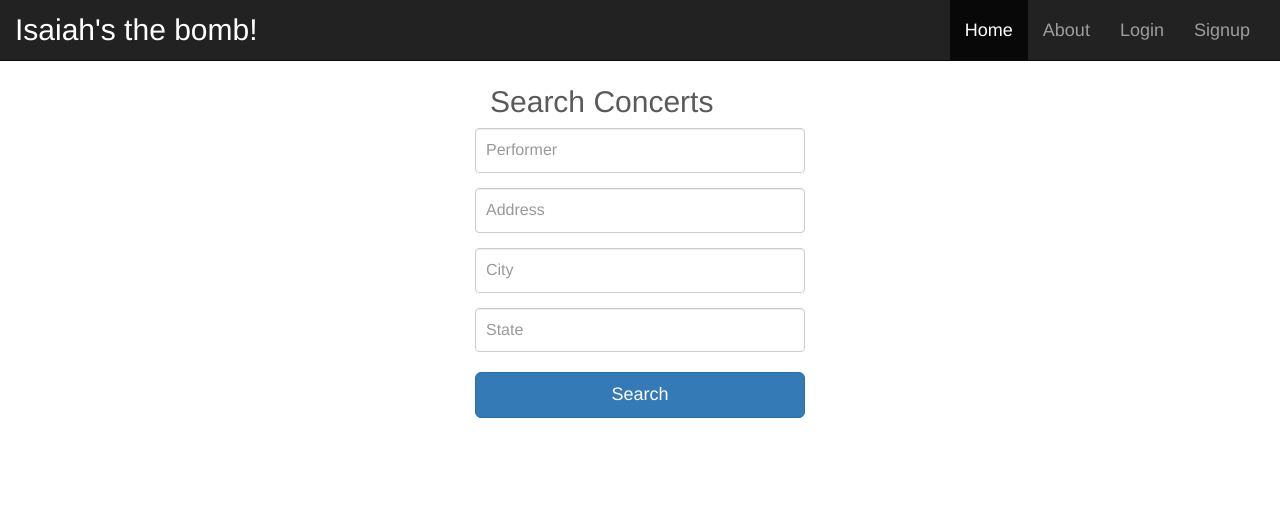
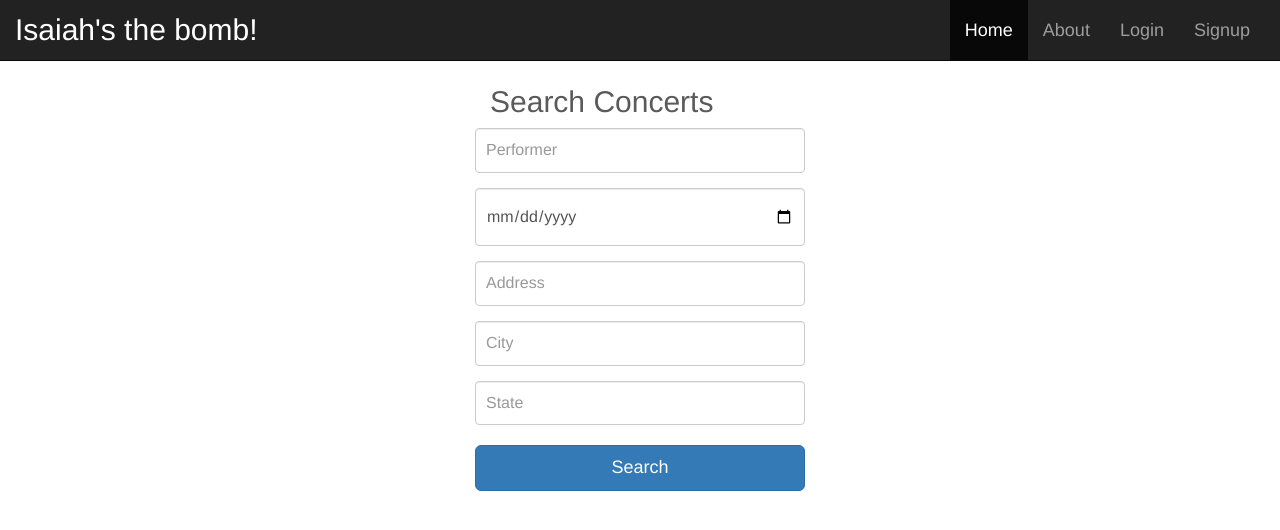
Before and after one commit to flysaiah/Busker-database, a Flask app: page /search/concerts in a window 1280 px wide. Shown: the top 530 px of the page. Run offline with Flask 2, Linux system fonts and the light colour scheme; some libraries are stand-ins or nearby versions.

Commit message:
Date funcionality now works

```diff
--- a/forms.py
+++ b/forms.py
@@ -1,5 +1,5 @@
 from flask.ext.wtf import Form
-from wtforms.fields import StringField, BooleanField, PasswordField
+from wtforms.fields import StringField, BooleanField, PasswordField, DateField
 from wtforms.validators import Required, ValidationError, Optional
 from model import db, User, Performer, Concert
 
@@ -16,7 +16,7 @@ def uniqueperformercheck(form, field):
 		raise ValidationError("Sorry, that email is already in use for an account.")
 
 def semiOptional(form, field):
-	if field.data == "" and form.bycity.data == "" and form.bystate.data == "" and form.byperformer.data == "":
+	if field.data == "" and form.bycity.data == "" and form.bystate.data == "" and form.byperformer.data == "" and form.bydate.data is None:
 		raise ValidationError("Sorry, you must fill in at least one of the fields.")
 
 def realPerformer(form, field):
@@ -28,7 +28,7 @@ def realPerformer(form, field):
 
 def realPerformerName(form, field):
 	pname = field.data
-	if Performer.query.filter_by(name=pname).all() is None:
+	if Performer.query.filter_by(name=pname).first() is None:
 		raise ValidationError("Sorry, we have no record of that performer.")
 
 def passwordCheck(form, field):
@@ -54,6 +54,7 @@ def passwordCheck(form, field):
 				raise ValidationError("Sorry, that password is incorrect.")
 
 class ConcertForm(Form):
+	date = DateField('date', validators=[Required()])
 	time = StringField('time', validators=[Required()])
 	streetaddress = StringField('streetaddress', validators=[Required()])
 	city = StringField('city', validators=[Required()])
@@ -78,7 +79,8 @@ class LoginForm(Form):
 	performer_option = BooleanField('performer_option')
 
 class ConcertSearchForm(Form):
-	byperformer = StringField('byperformer', validators=[realPerformerName])
+	byperformer = StringField('byperformer', validators=[Optional(), realPerformerName])
+	bydate = DateField('bydate', validators=[Optional()])
 	bystreetaddress = StringField('bystreetaddress', validators=[semiOptional])
 	bycity = StringField('bycity')
 	bystate = StringField('bystate')
--- a/model.py
+++ b/model.py
@@ -1,5 +1,6 @@
 from flask.ext.sqlalchemy import *
 from app import db
+from datetime import date
 
 performances = db.Table('performances', db.Column('email_of_performer', db.Text, db.ForeignKey('performer.performer_email')), db.Column('concert_id', db.Integer, db.ForeignKey('concert.generated_id')))
 favorites = db.Table('favorites', db.Column('p_email', db.Text, db.ForeignKey('performer.performer_email')), db.Column('u_email', db.Text, db.ForeignKey('user.user_email')))
@@ -84,6 +85,7 @@ class User(db.Model):
 
 class Concert(db.Model):
 	generated_id = db.Column(db.Integer, primary_key=True)
+	date = db.Column(db.Date)
 	time = db.Column(db.Text)
 	streetaddress = db.Column(db.Text)
 	city = db.Column(db.Text)
@@ -91,7 +93,8 @@ class Concert(db.Model):
 	owner = db.Column(db.Text)
 	attendees = db.relationship('User', secondary=attendings, backref=db.backref('concerts', lazy='dynamic'), lazy='dynamic')
 
-	def __init__(self, time, streetaddress, city, state, owner):
+	def __init__(self, date, time, streetaddress, city, state, owner):
+		self.data = date
 		self.time = time
 		self.streetaddress = streetaddress
 		self.city = city
--- a/templates/createconcert.html
+++ b/templates/createconcert.html
@@ -10,6 +10,10 @@
 	  	<h2 class="form-center-heading">Create Concert</h2>
 
 		{{ form.hidden_tag() }}
+
+		<div class="form-group">
+			{{ render_field(form.date, class="form-control", placeholder="Date (YYYY/MM/DD)") }}
+		</div>
 
 		<div class="form-group">
 	    	{{ render_field(form.time, class="form-control", placeholder="Time") }}
--- a/templates/searchconcerts.html
+++ b/templates/searchconcerts.html
@@ -14,6 +14,9 @@
 
 		<div class="form-group">
 	    	{{ render_field(form.byperformer, class="form-control", placeholder="Performer") }}
+	    </div>
+	    <div class="form-group">
+	    	{{ render_field(form.bydate, class="form-control", placeholder="Date (YYYY-MM-DD)") }}
 	    </div>
 	    <div class="form-group">
 	    	{{ render_field(form.bystreetaddress, class="form-control", placeholder="Address") }}
--- a/templates/test.html
+++ b/templates/test.html
@@ -1,7 +1,7 @@
 <html>
 <body>
 
-<p>{{ performers }} </p>
+<p>{{ poop }} </p>
 <p>Hello</p>
 
 </body>
--- a/views.py
+++ b/views.py
@@ -162,9 +162,8 @@ def displayupcomingconcerts():
 @app.route('/all-concerts')
 def displayallconcerts():
 	concerts = []
-	for performer in Performer.query.all():
-		for performance in performer.performances:
-			concerts.append(performance)
+	for performance in Concert.query.all():
+		concerts.append(performance)
 	return render_template('concerts.html', concerts=concerts)
 
 @app.route('/special/easteregg')
@@ -176,23 +175,26 @@ def searchconcerts():
 	form = ConcertSearchForm()
 	if form.validate_on_submit():  #Will convert this into a controller function
 		foundperformances = []
-		if form.byperformer.data is not None:
+		if form.byperformer.data != "":
 			performer = Performer.query.filter_by(name=form.byperformer.data).first()
 			for performance in performer.performances:
 				foundperformances.append(performance)
 		else:
 			foundperformances = Concert.query.all()
 
-		if form.bystreetaddress.data is not None:
-			return redirect(url_for('frontpage'))
+		if form.bydate.data is not None:
 			for performance in foundperformances:
-				if performance.streetaddress != form.streetaddress.data:
+				if performance.date != form.bydate.data:
 					foundperformances.remove(performance)
-		if form.bycity.data is not None:
+		if form.bystreetaddress.data != "":
+			for performance in foundperformances:
+				if performance.streetaddress != form.bystreetaddress.data:
+					foundperformances.remove(performance)
+		if form.bycity.data != "":
 			for performance in foundperformances:
 				if performance.city != form.bycity.data:
 					foundperformances.remove(performance)
-		if form.bystate.data is not None:
+		if form.bystate.data != "":
 			for performance in foundperformances:
 				if performance.state != form.bystate.data:
 					foundperformances.remove(performance)
@@ -208,7 +210,7 @@ def createconcert():
 		return redirect(url_for('frontpage'))
 	form = ConcertForm()
 	if form.validate_on_submit():
-		newconcert = Concert(form.time.data, form.streetaddress.data, form.city.data, form.state.data, current_user._get_current_object().performer_email)
+		newconcert = Concert(form.date.data, form.time.data, form.streetaddress.data, form.city.data, form.state.data, current_user._get_current_object().performer_email)
 		db.session.add(newconcert)
 		db.session.commit()
 		performers = []
```
Also changed, not shown: buskerdb.db, deleteconcert.html (deleted).
